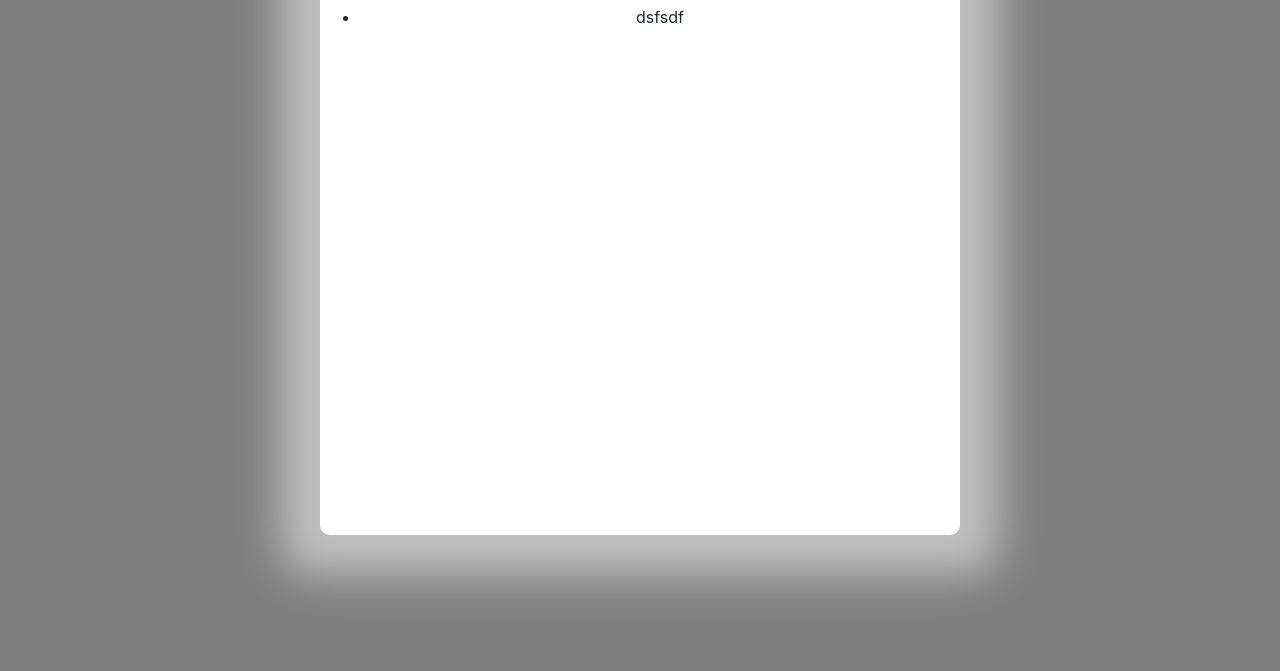
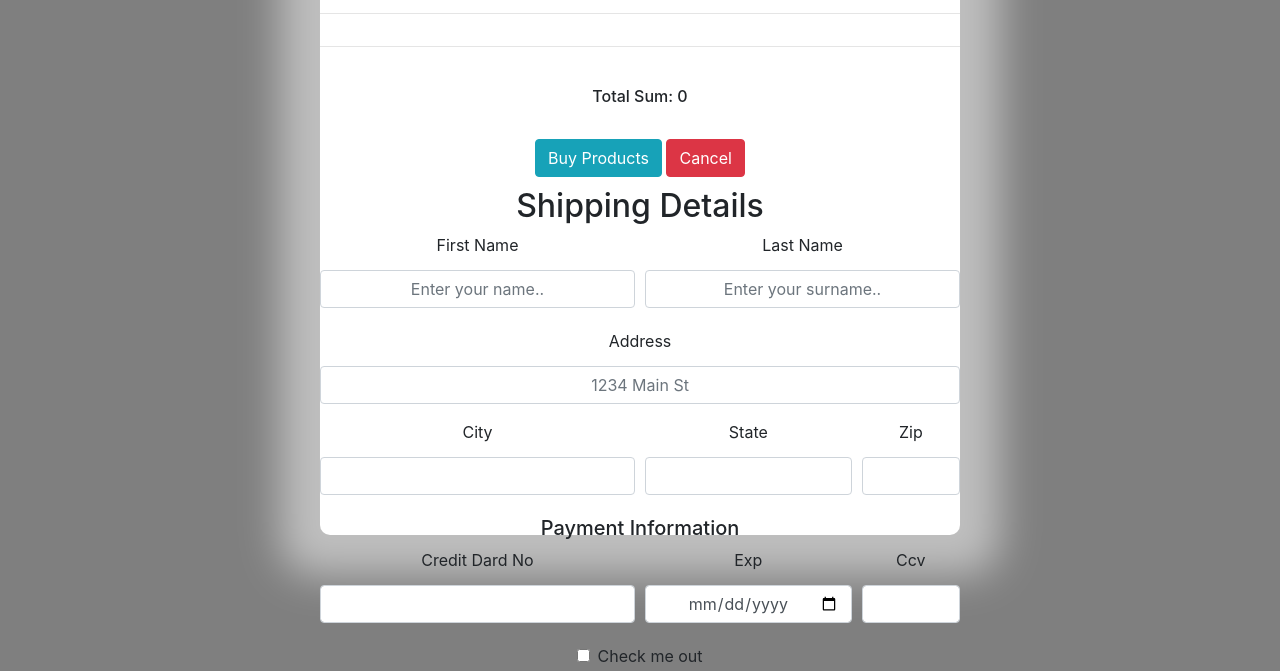
Before and after one commit to AleksandarRadivojevic/Delivery_Service_Food, a plain HTML site: page index.html in a window 1280 px wide. Both pictures are taken after a click on the picture 588 px from the left and 42 px from the top of the page. Shown: the part 129-800 px from the top of the page. Drawn offline with nearby package versions, Linux system fonts and the light colour scheme; no server answers.

Commit message:
Update index.html

```diff
--- a/index.html
+++ b/index.html
@@ -49,14 +49,87 @@
         <div id="displayModal">
             <div class="modalBackground">
                 <div id="modal">
-                    <div class="icon">
-                        <span class="glyphicon glyphicon-thumbs-down"
-                            onclick="closeModal('displayModal','display: none;')">X</span>
-                    </div><br>
-                    <h2>Basket</h2>
-                    <ul id="listBasket">
-                        <li>dsfsdf</li>
-                    </ul>
+                    <div id="listForBuy">
+                        <div class="icon">
+                            <span class="glyphicon glyphicon-thumbs-down"
+                                onclick="closeModal('displayModal','display: none;')">X</span>
+                        </div><br>
+                        <h2>Basket</h2>
+                        <hr>
+                        <table id="listBasket" style="width:100%">
+                        </table>
+                        <hr><br>
+                        <h6>Total Sum: <span id="resultModal">0</span></h6><br>
+                        <button type="button" class="btn btn-info" onclick="payment()">Buy Products</button>
+                        <button type="button" class="btn btn-danger"
+                            onclick="closeModal('displayModal','display: none;')">Cancel</button>
+                    </div>
+                    <div id="paymentPage">
+                        <h2 style="margin-top:10px">Shipping Details</h2>
+                        <form class="shippingDetails">
+                            <div class="form-row">
+                                <div class="form-group col-md-6">
+                                    <label for="name">First Name</label>
+                                    <input type="text" class="form-control" id="name"
+                                        placeholder="Enter your name..">
+                                </div>
+                                <div class="form-group col-md-6">
+                                    <label for="surname">Last Name</label>
+                                    <input type="text" class="form-control" id="surname"
+                                        placeholder="Enter your surname..">
+                                </div>
+                            </div>
+                            <div class="form-group">
+                                <label for="inputAddress">Address</label>
+                                <input type="text" class="form-control" id="inputAddress" placeholder="1234 Main St">
+                            </div>
+                            <div class="form-row">
+                                <div class="form-group col-md-6">
+                                    <label for="inputCity">City</label>
+                                    <input type="text" class="form-control" id="inputCity">
+                                </div>
+                                <div class="form-group col-md-4">
+                                    <label for="inputState">State</label>
+                                    <input type="text" class="form-control" id="inputState">
+                                </div>
+                                <div class="form-group col-md-2">
+                                    <label for="inputZip">Zip</label>
+                                    <input type="number" class="form-control" id="inputZip">
+                                </div>
+                            </div>
+                            <h5>Payment Information</h5>
+                            <div class="form-row">
+                                <div class="form-group col-md-6">
+                                    <label for="cardNum">Credit Dard No</label>
+                                    <input type="number" class="form-control" id="cardNum">
+                                </div>
+                                <div class="form-group col-md-4">
+                                    <label for="exp">Exp</label>
+                                    <input type="date" class="form-control" id="exp">
+                                </div>
+                                <div class="form-group col-md-2">
+                                    <label for="number">Ccv</label>
+                                    <input type="text" class="form-control" id="ccv">
+                                </div>
+                            </div>
+                            <div class="form-group">
+                                <div class="form-check">
+                                    <input class="form-check-input" type="checkbox" id="gridCheck">
+                                    <label class="form-check-label" for="gridCheck">
+                                        Check me out
+                                    </label>
+                                </div>
+                            </div>
+                            <button type="button" class="btn btn-primary" onclick="confirm()">Pay</button>
+                        </form>
+                    </div>
+                    <div id="confirmMsg">
+                        <h2>Orders sent!</h2>
+                        <h5>Delivery will be done within 30 min!</h5>
+                        <p>Thank you for using us.</p><hr>
+                        <p style="color:#ccc">/Delivery Service FOOD/</p>
+                        <button class="btn btn-outline-danger" onclick="closeModal('displayModal','display: none;')">Close</button>
+                    </div>
                 </div>
             </div>
         </div>
```
